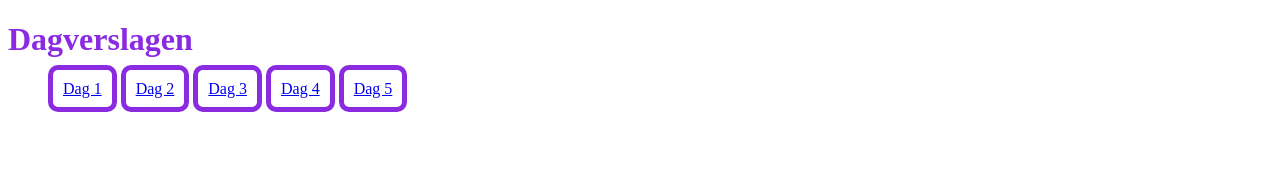
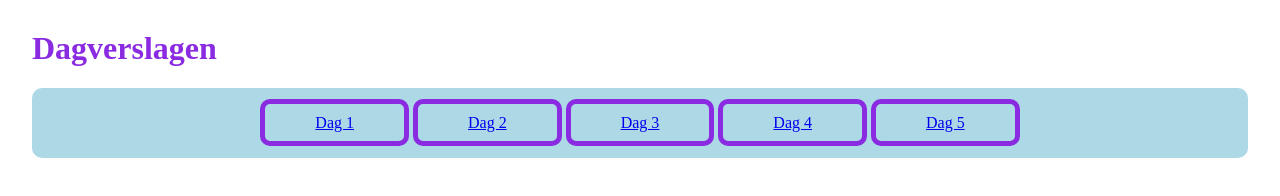
Before and after one commit to DaanVT-immalle/DaanVT-immalle.github.io, a plain HTML site: page DAGVERSLAGEN_DaanVanTiggel/index.html in a window 1280 px wide. Drawn offline with Linux system fonts and the light colour scheme.

Commit message:
css elementen toegevoegd

```diff
--- a/DAGVERSLAGEN_DaanVanTiggel/index.html
+++ b/DAGVERSLAGEN_DaanVanTiggel/index.html
@@ -13,7 +13,7 @@
         <h1>Dagverslagen</h1>
     </header>
 
-    <nav>
+    <nav class="Navigatie">
             <ul>
                 <li><a href=Dag1.html>Dag 1</a></li>
                 <li><a href=Dag2.html>Dag 2</a></li>
@@ -21,6 +21,7 @@
                 <li><a href=Dag4.html>Dag 4</a></li>
                 <li><a href=Dag5.html>Dag 5</a></li>
             </ul>
+
     </nav>
 </body>
 
--- a/DAGVERSLAGEN_DaanVanTiggel/opmaak.css
+++ b/DAGVERSLAGEN_DaanVanTiggel/opmaak.css
@@ -5,5 +5,22 @@ nav li{
     display: inline;
     border-radius: 10px;
     border: solid 5px blueviolet;
-    padding: 10px 10px 10px 10px;
+    padding: 10px 50px 10px 50px;
+
+
 }
+.Navigatie{
+    text-align: center;
+    background-color: lightblue;
+    padding-top: 10px;
+    padding-bottom: 10px;
+    border-radius: 10px;
+}
+body{
+    width: 95%;
+    height: 95%;
+    margin: 30px auto 30px auto;
+}
+ul{
+    padding-left: 0px;
+}
```
Lines whose indentation alone changed are shown as unchanged.
